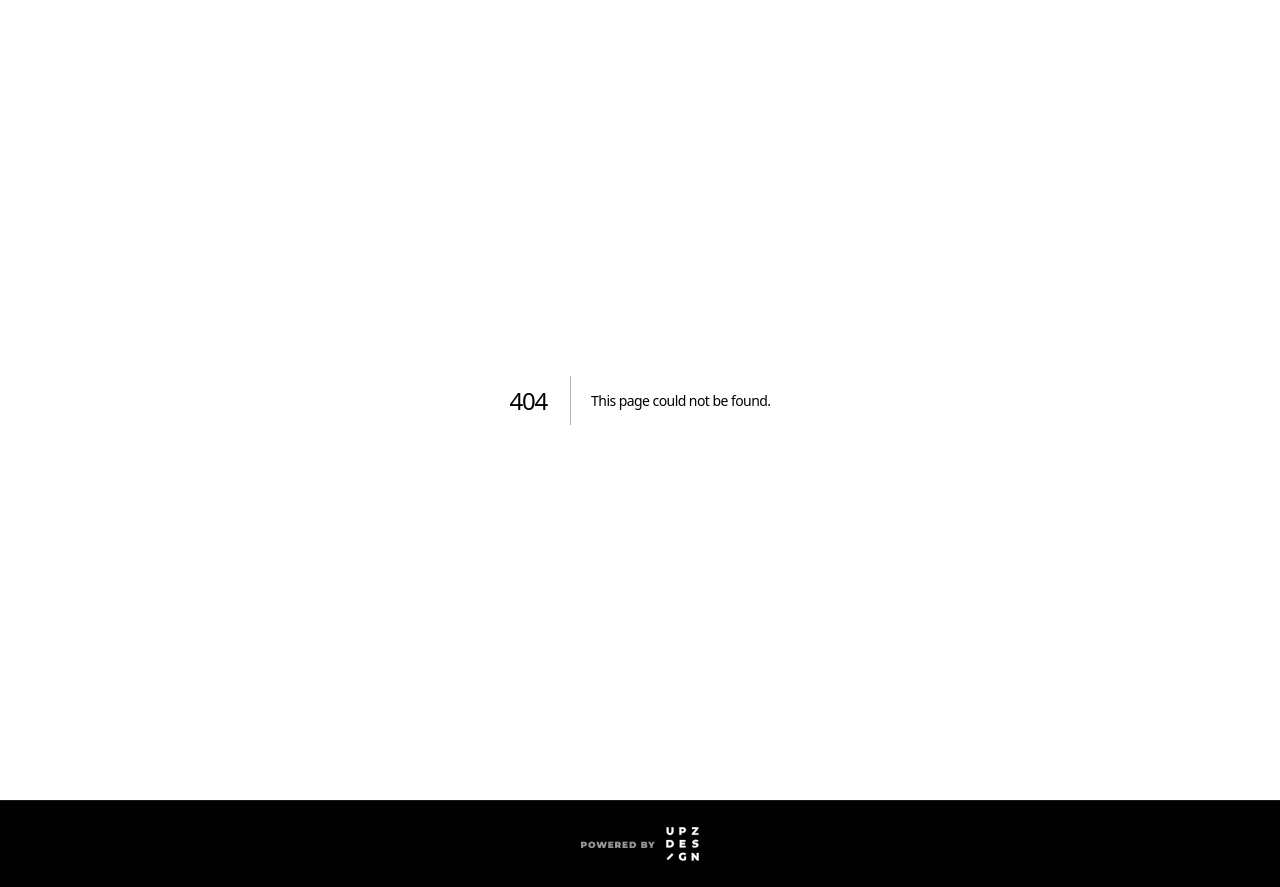
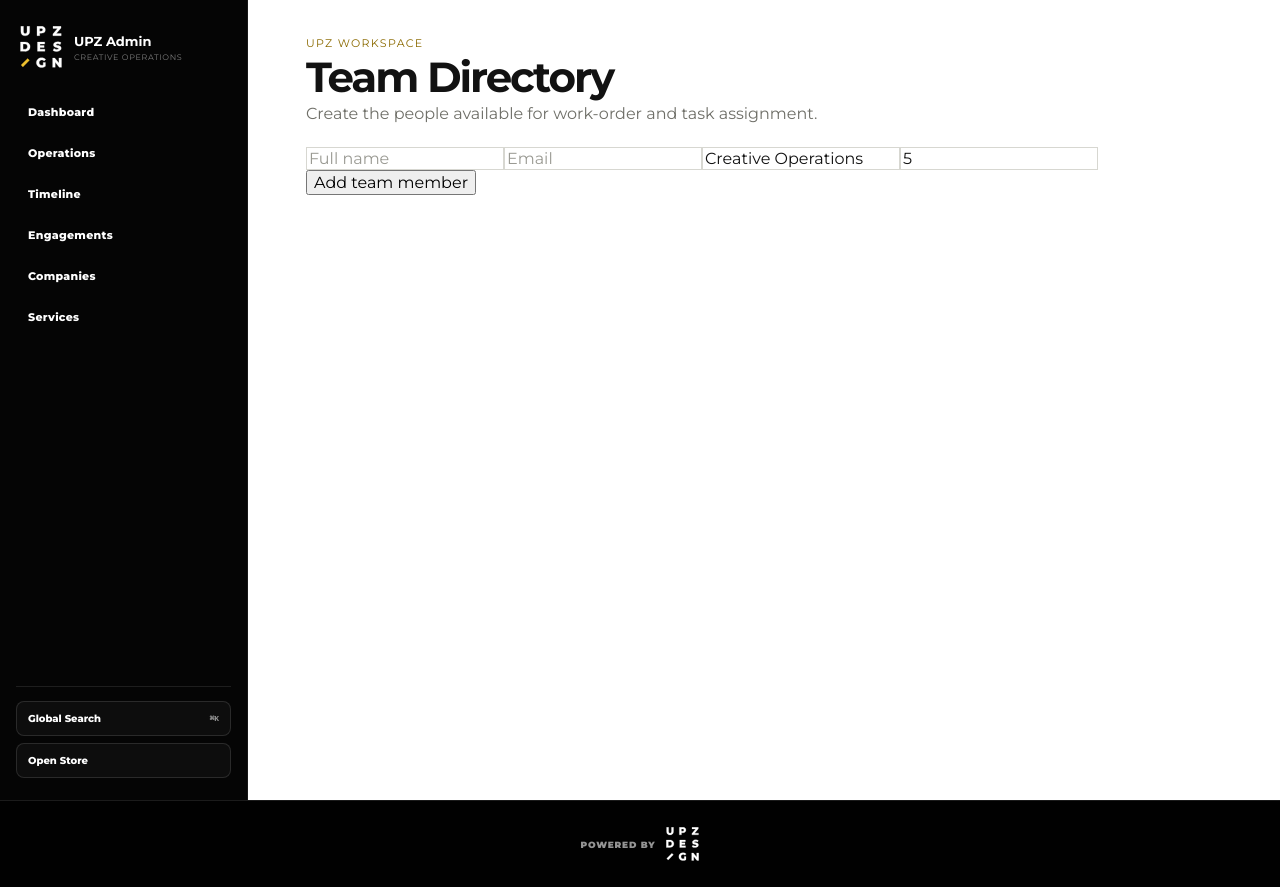
Before and after one commit to UpzDesign/store-upz, a Next.js app: page /admin/team in a window 1280 px wide. Before the commit this address had no page. Built offline with nearby package versions, Linux system fonts and the light colour scheme; no server answers; the database is empty.

Commit message:
Add team directory page

```diff
--- /dev/null
+++ b/app/admin/team/page.tsx
@@ -0,0 +1,14 @@
+"use client";
+
+import { FormEvent, useEffect, useState } from "react";
+
+type Member = { id:number; name:string; email?:string|null; role:string; capacity:number; active:boolean };
+
+export default function TeamPage(){
+ const [members,setMembers]=useState<Member[]>([]);const [form,setForm]=useState({name:"",email:"",role:"Creative Operations",capacity:"5"});
+ const load=()=>fetch("/api/admin/team",{cache:"no-store"}).then(r=>r.json()).then(setMembers);
+ useEffect(()=>{load()},[]);
+ async function add(e:FormEvent){e.preventDefault();await fetch("/api/admin/team",{method:"POST",headers:{"Content-Type":"application/json"},body:JSON.stringify({...form,capacity:Number(form.capacity)})});setForm({name:"",email:"",role:"Creative Operations",capacity:"5"});load()}
+ async function toggle(member:Member){await fetch(`/api/admin/team/${member.id}`,{method:"PATCH",headers:{"Content-Type":"application/json"},body:JSON.stringify({active:!member.active})});load()}
+ return <main className="ops-page"><header className="ops-head"><div><span>UPZ WORKSPACE</span><h1>Team Directory</h1><p>Create the people available for work-order and task assignment.</p></div></header><form className="team-form" onSubmit={add}><input required placeholder="Full name" value={form.name} onChange={e=>setForm({...form,name:e.target.value})}/><input type="email" placeholder="Email" value={form.email} onChange={e=>setForm({...form,email:e.target.value})}/><input placeholder="Role" value={form.role} onChange={e=>setForm({...form,role:e.target.value})}/><input type="number" min="1" placeholder="Capacity" value={form.capacity} onChange={e=>setForm({...form,capacity:e.target.value})}/><button>Add team member</button></form><section className="ops-grid">{members.map(member=><article className="ops-panel" key={member.id}><div className="ops-avatar">{member.name.split(" ").map(p=>p[0]).join("").slice(0,2)}</div><h3>{member.name}</h3><p>{member.role}</p><dl><div><dt>Email</dt><dd>{member.email||"—"}</dd></div><div><dt>Capacity</dt><dd>{member.capacity}</dd></div><div><dt>Status</dt><dd>{member.active?"Active":"Inactive"}</dd></div></dl><button onClick={()=>toggle(member)}>{member.active?"Deactivate":"Activate"}</button></article>)}</section></main>
+}
```
